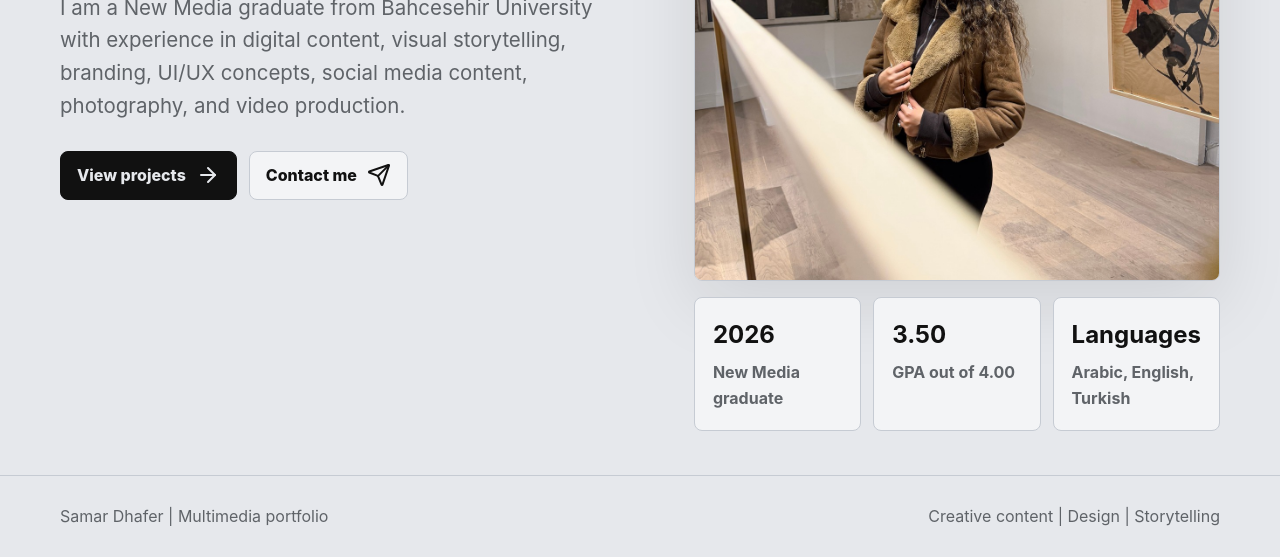
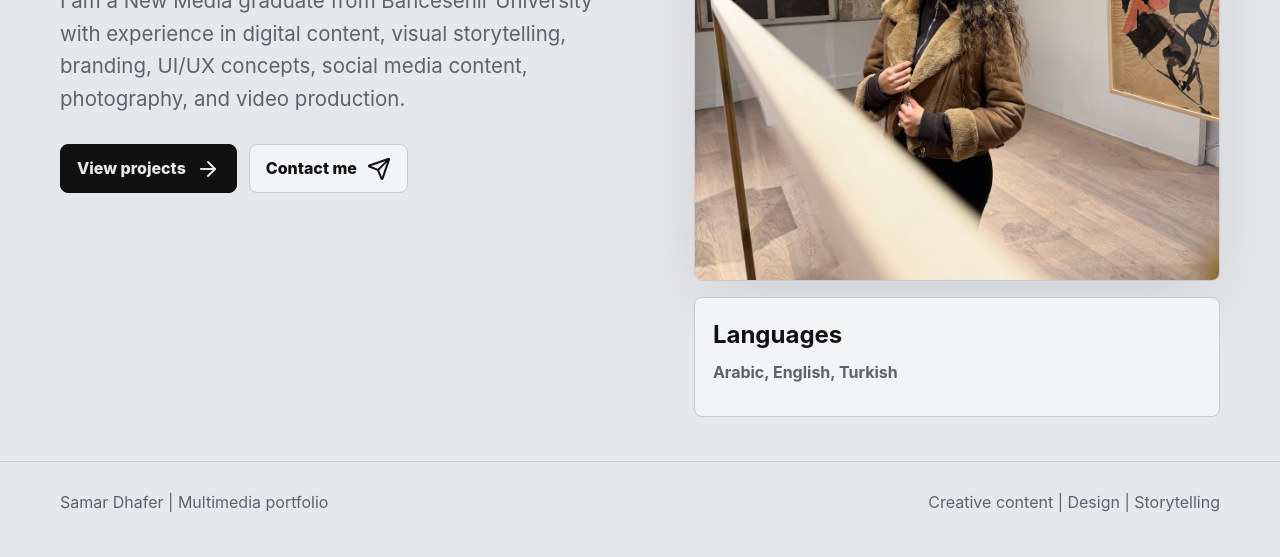
Before and after one commit to samar-dhafer/samardhafer.github.io, a website: page index.html in a window 1280 px wide. Shown: the part 472-1029 px from the top of the page. Drawn offline with nearby package versions, Linux system fonts and the light colour scheme.

Commit message:
Apply final copy refinements

```diff
--- a/index.html
+++ b/index.html
@@ -56,14 +56,6 @@
           </div>
           <div class="quick-stats">
             <div class="stat">
-              <strong>2026</strong>
-              <span>New Media graduate</span>
-            </div>
-            <div class="stat">
-              <strong>3.50</strong>
-              <span>GPA out of 4.00</span>
-            </div>
-            <div class="stat">
               <strong>Languages</strong>
               <span>Arabic, English, Turkish</span>
             </div>
--- a/styles.css
+++ b/styles.css
@@ -269,7 +269,7 @@ h3 {
 
 .quick-stats {
   display: grid;
-  grid-template-columns: repeat(3, 1fr);
+  grid-template-columns: repeat(auto-fit, minmax(180px, 1fr));
   gap: 12px;
 }
 
```
Also changed, not shown: contact.html (+1 -1 lines), experience.html (+2 -3 lines), projects.html (+1 -1 lines).
